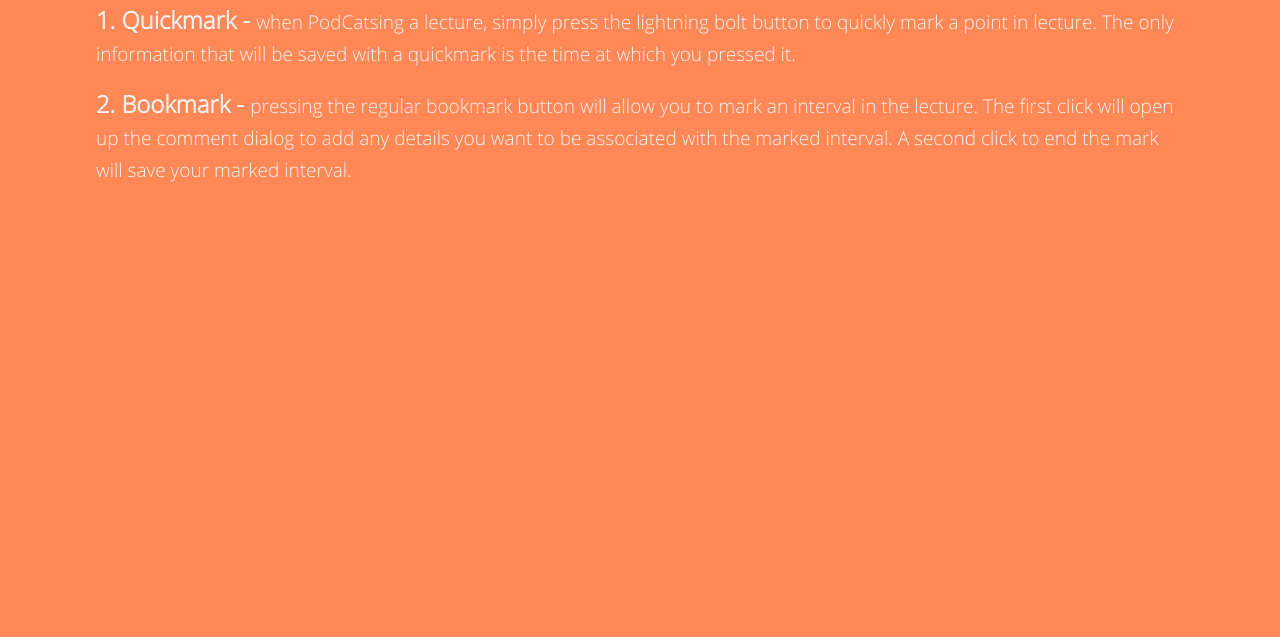
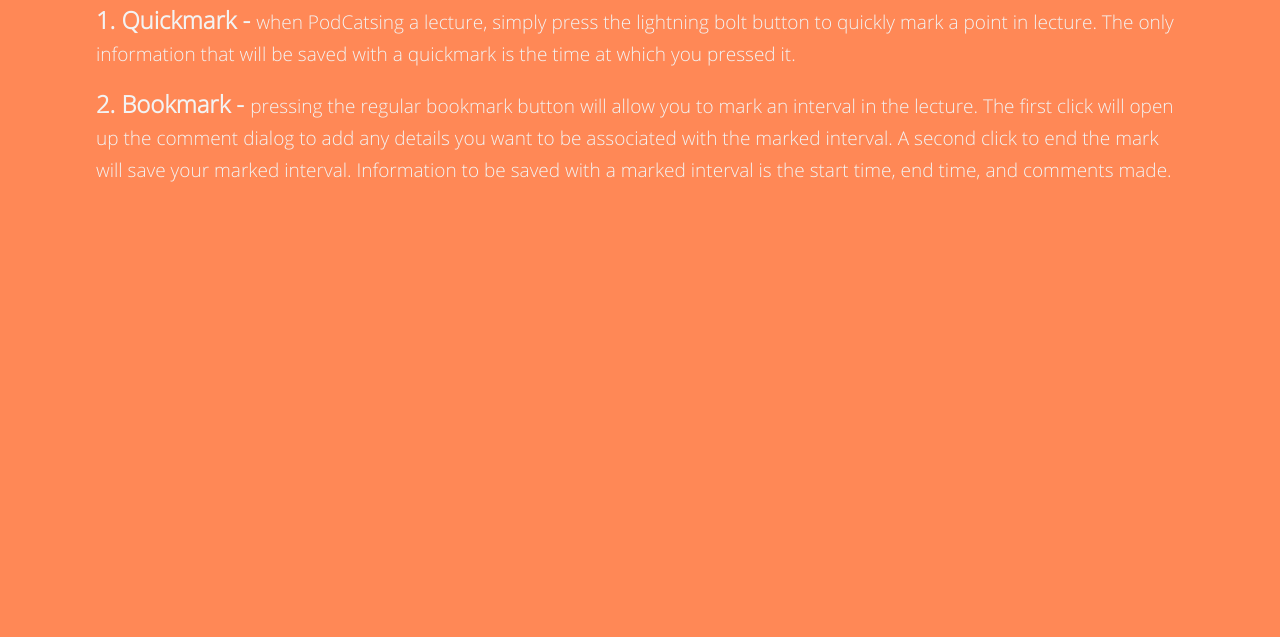
Before and after one commit to freeqinc/podcats, a website: page views/help.html in a window 1280 px wide. Shown: the part 163-800 px from the top of the page. Drawn offline with nearby package versions, Linux system fonts and the light colour scheme; files that its build step writes are made by us from their sources; some icons are missing; files whose address does not match are found by name.

Commit message:
small edit

```diff
--- a/views/help.html
+++ b/views/help.html
@@ -17,7 +17,6 @@
 	<script src="./js/velocity.min.js"></script>
 	<script src="./js/nav-animation.js"></script>
 	<script src="./js/common-animation.js"></script>
-	<script src="./js/course-fold.js"></script>
 	<script src="./js/importnav.js"></script>
 	<title>PodCats | Help</title>
 </head>
@@ -37,7 +36,7 @@
 				1. <span class="icon-bolt"></span> Quickmark - <span class="help-sub-point">when PodCatsing a lecture, simply press the lightning bolt button to quickly mark a point in lecture. The only information that will be saved with a quickmark is the time at which you pressed it.</span>
 			</div>
 			<div class="help-point">
-				2. <span class="icon-bookmark"></span> Bookmark - <span class="help-sub-point">pressing the regular bookmark button will allow you to mark an interval in the lecture. The first click will open up the comment dialog to add any details you want to be associated with the marked interval. A second click to end the mark will save your marked interval.</span>
+				2. <span class="icon-bookmark"></span> Bookmark - <span class="help-sub-point">pressing the regular bookmark button will allow you to mark an interval in the lecture. The first click will open up the comment dialog to add any details you want to be associated with the marked interval. A second click to end the mark will save your marked interval. Information to be saved with a marked interval is the start time, end time, and comments made.</span>
 			</div>
 		</div>
 
```
